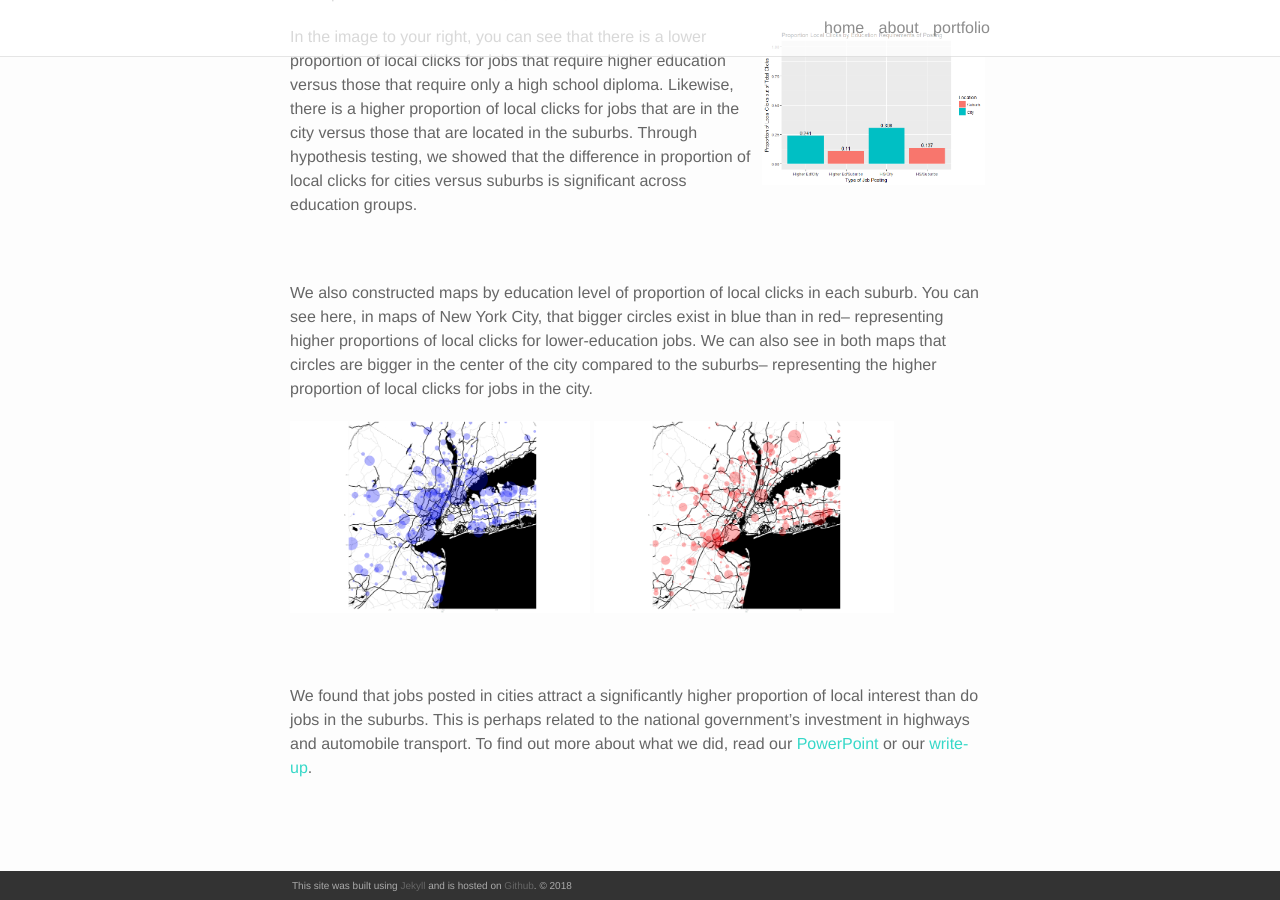
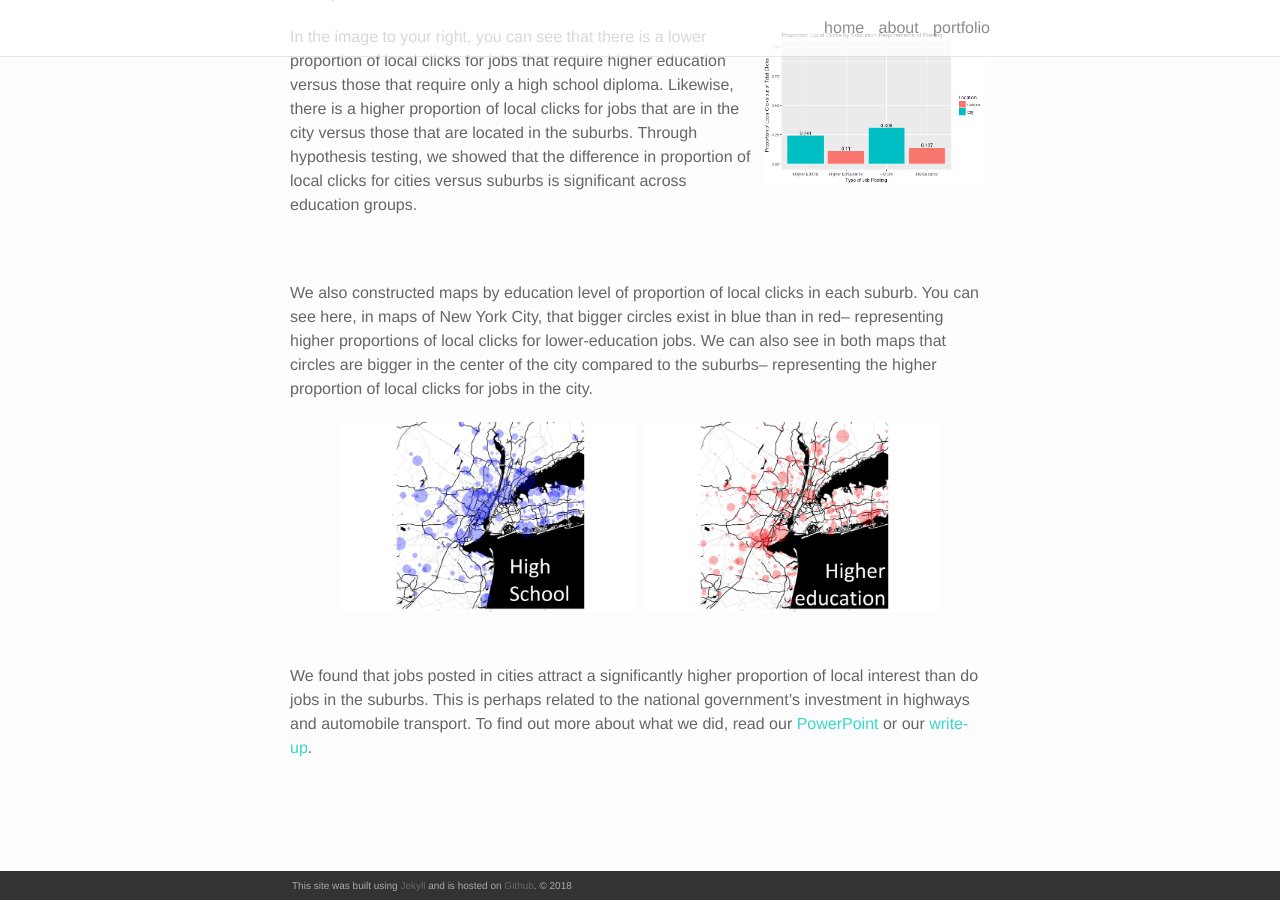
Before and after one commit to kaimath/kaimath.github.io, a Jekyll site: the page built from datafest.md, in a window 1280 px wide and 900 px high, scrolled down 787 px. Built offline with Jekyll 4.4.1, drawn with Linux system fonts in a browser that asks for light colours; nearby versions of some CDN libraries; our own code applies the rules of GitHub Pages for plain Markdown files.

Commit message:
updatepics

```diff
--- a/datafest.md
+++ b/datafest.md
@@ -23,7 +23,7 @@
 
 We categorized locations into cities and suburbs designated by the Census Bureau. We performed our analysis by testing the hypothesis that the proportion of local clicks in the city was the same as the proportion of local clicks in the suburbs. We also ran a linear regression with city density and metropolitan area fixed effects, on a subset of the data.
 
-<img src="/img/datafestplot.png" width="300" class="col one right">
+<img src="/img/datafestplot.png" width="600" class="col one right">
 
 In the image to your right, you can see that there is a lower proportion of local clicks for jobs that require higher education versus those that require only a high school diploma. Likewise, there is a higher proportion of local clicks for jobs that are in the city versus those that are located in the suburbs. Through hypothesis testing, we showed that the difference in proportion of local clicks for cities versus suburbs is significant across education groups.
 
@@ -31,7 +31,7 @@
 
 We also constructed maps by education level of proportion of local clicks in each suburb. You can see here, in maps of New York City, that bigger circles exist in blue than in red-- representing higher proportions of local clicks for lower-education jobs. We can also see in both maps that circles are bigger in the center of the city compared to the suburbs-- representing the higher proportion of local clicks for jobs in the city.
 
-<img src="/img/nychs.png" width="300"> <img src="/img/nychighered.png" width="300">
+<center><img src="/img/nychs.png" width="300"> <img src="/img/nychighered.png" width="300"></center>
 
 <br/>
 
```
Also changed, not shown: img/nychighered.png, img/nychs.png.
